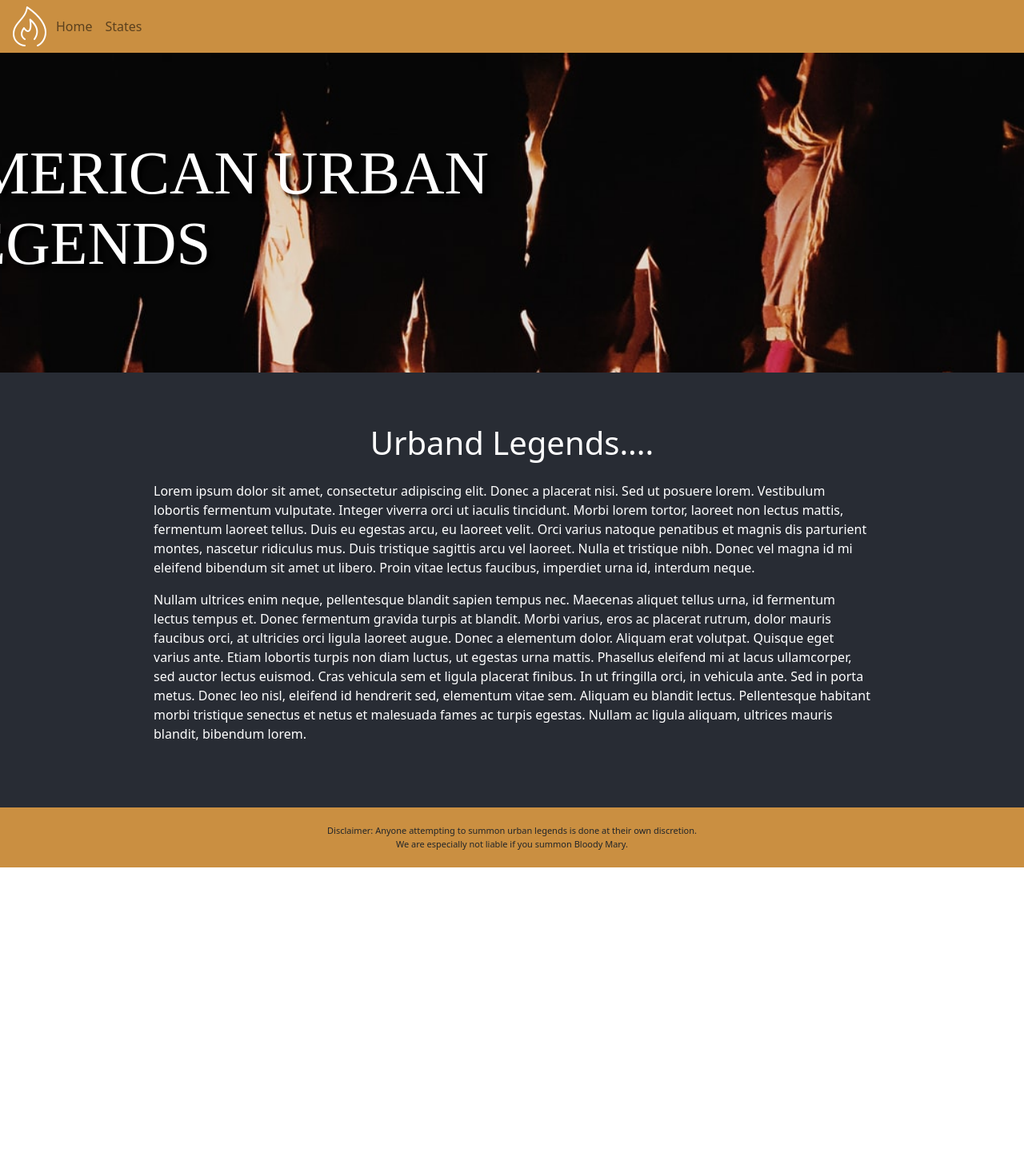
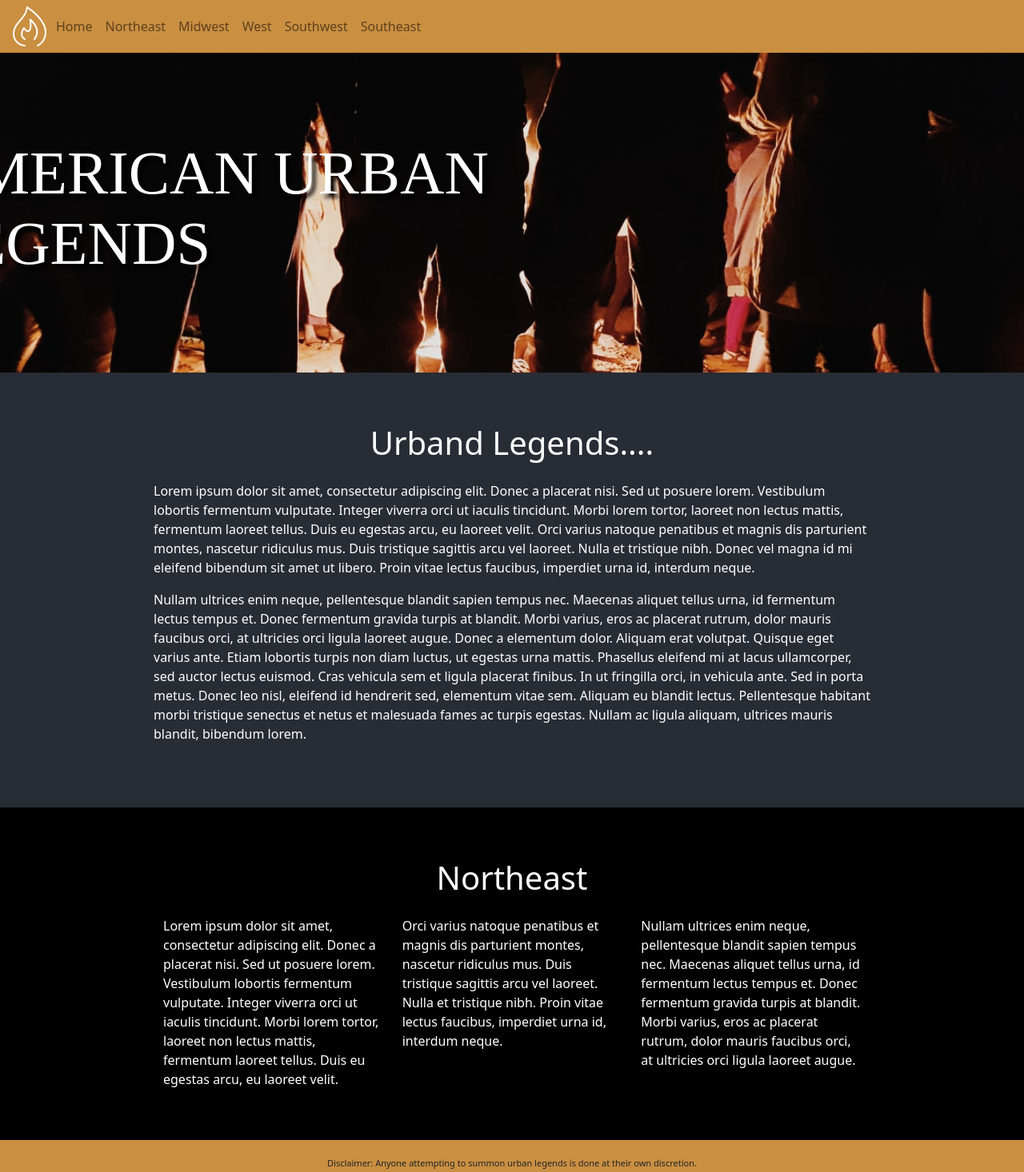
Before and after one commit to RachelNurmi91/American-Urban-Legends, a React (Create React App) app: page / in a window 1280 px wide. Shown: the top 1466 px of the page at 80% size. Before the commit the page ends 1085 px from the top, so only its background shows below. Built offline with nearby package versions, Linux system fonts and the light colour scheme.

Commit message:
Add northeast section.

```diff
--- a/package.json
+++ b/package.json
@@ -11,6 +11,7 @@
     "react": "^18.2.0",
     "react-router": "^6.8.2",
     "react-router-dom": "^6.8.2",
+    "react-router-hash-link": "^2.4.3",
     "react-scripts": "^5.0.1",
     "web-vitals": "^2.1.4"
   },
--- a/src/App.css
+++ b/src/App.css
@@ -11,13 +11,11 @@
   font: 6vw 'IM Fell English SC', serif;
   padding: 10%;
   margin: 0;
-  color: #fff;
   text-shadow: 5px 5px 5px #000;
 }
 
 #home-content {
   background-color: #282c34;
-  color: #fff;
   padding: 5% 15%;
 }
 
@@ -32,3 +30,8 @@
 #banner {
   height: 400px;
 }
+
+#northeast {
+  background-color: #000;
+  padding: 5% 15%;
+}
--- a/src/Screens/Banner.js
+++ b/src/Screens/Banner.js
@@ -26,7 +26,7 @@ const Banner = () => {
                 ...springs,
             }}
             >
-                <h1 className="title-banner">AMERICAN URBAN LEGENDS</h1>
+                <h1 className="title-banner text-white">AMERICAN URBAN LEGENDS</h1>
             </animated.div>
         </div>
     )
--- a/src/Screens/Home.js
+++ b/src/Screens/Home.js
@@ -1,5 +1,6 @@
 import Banner from './Banner'
 import HomeContent from './HomeContent';
+import Northeast from './Northeast';
 
 
 const Home = () => {
@@ -9,7 +10,7 @@ const Home = () => {
         <div id='home'>
             <Banner />
             <HomeContent />
-
+            <Northeast />
         </div>
 
         </>
--- a/src/Screens/HomeContent.js
+++ b/src/Screens/HomeContent.js
@@ -2,7 +2,7 @@ const HomeContent = () => {
 
     return (
         <>
-            <div id='home-content'>
+            <div id='home-content' className="text-white">
                 <h1 className='text-center'>Urband Legends....</h1>
                 <div className='mt-4'>
                     <p>Lorem ipsum dolor sit amet, consectetur adipiscing elit. Donec a placerat nisi. Sed ut posuere lorem. Vestibulum lobortis fermentum vulputate. Integer viverra orci ut iaculis tincidunt. Morbi lorem tortor, laoreet non lectus mattis, fermentum laoreet tellus. Duis eu egestas arcu, eu laoreet velit. Orci varius natoque penatibus et magnis dis parturient montes, nascetur ridiculus mus. Duis tristique sagittis arcu vel laoreet. Nulla et tristique nibh. Donec vel magna id mi eleifend bibendum sit amet ut libero. Proin vitae lectus faucibus, imperdiet urna id, interdum neque.</p>
--- a/src/Screens/Navbar.js
+++ b/src/Screens/Navbar.js
@@ -1,6 +1,7 @@
-import { Link } from 'react-router-dom'
-import '../App.css'
-import logo from '../images/logo.png'
+// import { Link } from 'react-router-dom';
+import '../App.css';
+import logo from '../images/logo.png';
+import { HashLink as Link } from 'react-router-hash-link';
 
 const Navbar = () => {
 
@@ -16,10 +17,22 @@ const Navbar = () => {
                 <div className='collapse navbar-collapse' id='navbarNav'>
                     <ul className='navbar-nav'>
                         <li className='nav-item'>
-                            <Link to="/" className='nav-link'>Home</Link>
+                            <Link to="/#home-content" className='nav-link'>Home</Link>
                         </li>
                         <li className='nav-item'>
-                            <Link to="/states" className='nav-link'>States</Link>
+                            <Link to="/#northeast" className='nav-link'>Northeast</Link>
+                        </li>
+                        <li className='nav-item'>
+                            <Link to="/#midwest" className='nav-link'>Midwest</Link>
+                        </li>
+                        <li className='nav-item'>
+                            <Link to="/#west" className='nav-link'>West</Link>
+                        </li>
+                        <li className='nav-item'>
+                            <Link to="/#southwest" className='nav-link'>Southwest</Link>
+                        </li>
+                        <li className='nav-item'>
+                            <Link to="/#southeast" className='nav-link'>Southeast</Link>
                         </li>
                     </ul>
                 </div>
--- /dev/null
+++ b/src/Screens/Northeast.js
@@ -0,0 +1,29 @@
+const Northeast = () => {
+
+    return (
+        <>
+            <div id='northeast' className="text-white">
+                <h1 className='text-center'>Northeast</h1>
+                <div className='mt-4'>
+                    <div className="container">
+                        <div className="row">
+                            <div className="col-4">
+                                Lorem ipsum dolor sit amet, consectetur adipiscing elit. Donec a placerat nisi. Sed ut posuere lorem. Vestibulum lobortis fermentum vulputate. Integer viverra orci ut iaculis tincidunt. Morbi lorem tortor, laoreet non lectus mattis, fermentum laoreet tellus. Duis eu egestas arcu, eu laoreet velit.
+                            </div>
+                            <div className="col-4">
+                                Orci varius natoque penatibus et magnis dis parturient montes, nascetur ridiculus mus. Duis tristique sagittis arcu vel laoreet. Nulla et tristique nibh. Proin vitae lectus faucibus, imperdiet urna id, interdum neque.
+                            </div>
+                            <div className="col-4">
+                                Nullam ultrices enim neque, pellentesque blandit sapien tempus nec. Maecenas aliquet tellus urna, id fermentum lectus tempus et. Donec fermentum gravida turpis at blandit. Morbi varius, eros ac placerat rutrum, dolor mauris faucibus orci, at ultricies orci ligula laoreet augue.
+                            </div>
+                        </div>
+                    </div>
+                </div>
+
+            </div>
+        </>
+    )
+
+};
+
+export default Northeast;
```
Also changed, not shown: 1 other file (tests, documents, lock files or other folders).
